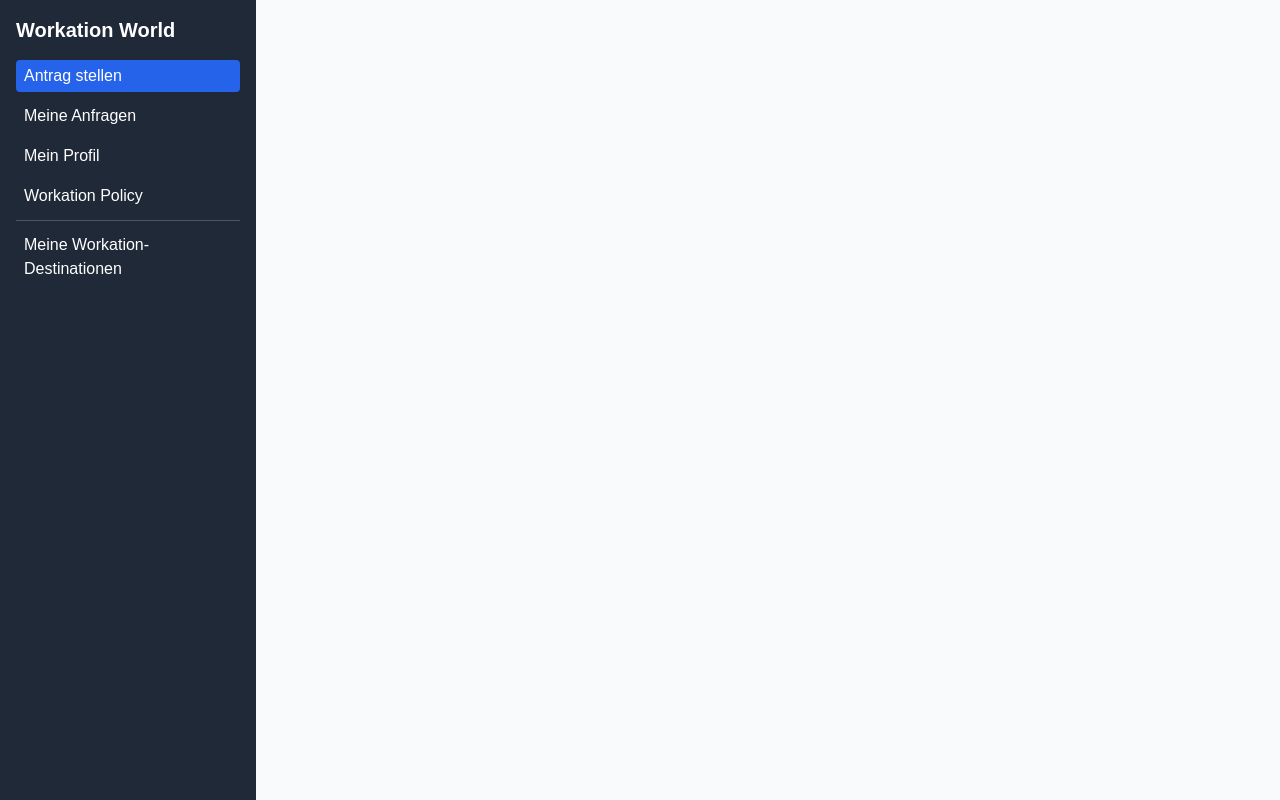
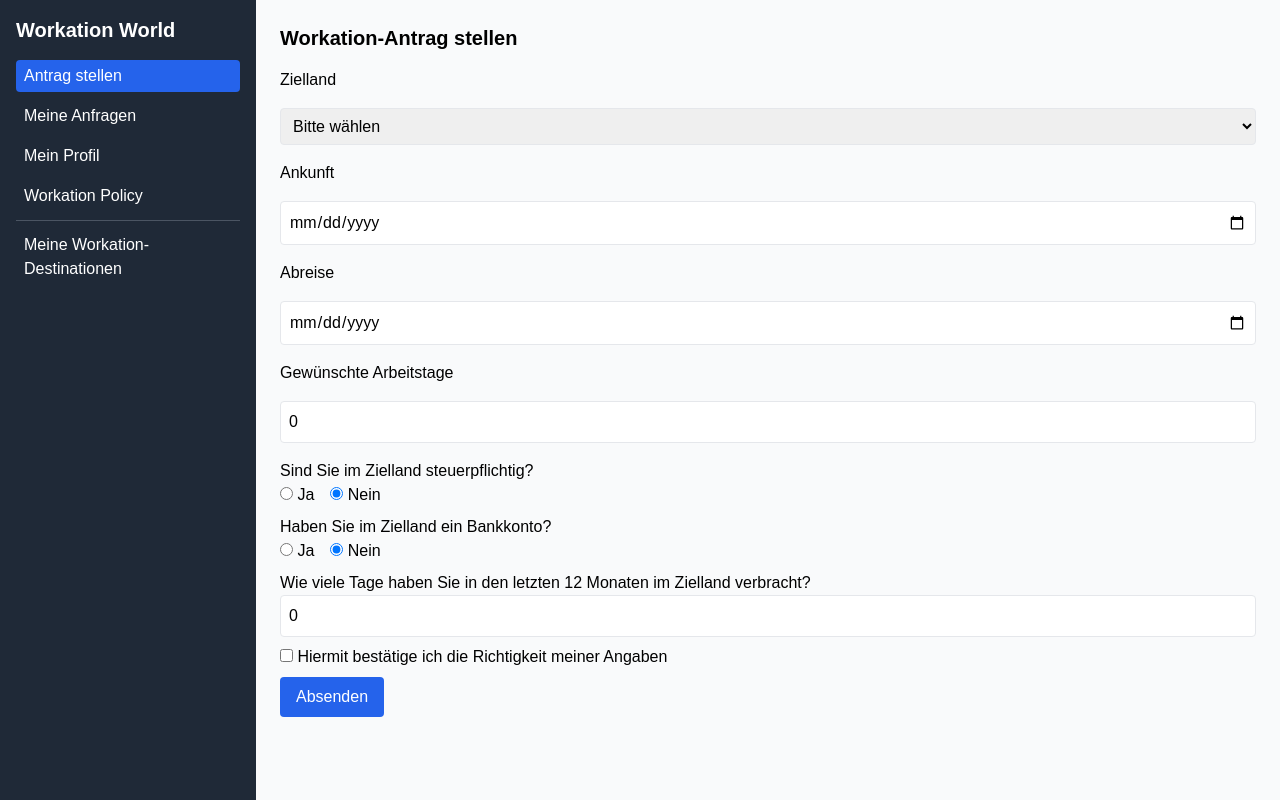
Before and after one commit to WorkationTobias/workation-prototype, a Next.js app: page / in a window 1280 px wide. Built offline with nearby package versions, Linux system fonts and the light colour scheme.

Commit message:
Update index.js

```diff
--- a/pages/index.js
+++ b/pages/index.js
@@ -63,6 +63,185 @@ export default function Home() {
       </aside>
 
       <main className="flex-1 overflow-y-auto p-6 bg-gray-50">
+        {activeTab === "antrag" && (
+          <div className="space-y-4">
+            <h2 className="text-xl font-bold">Workation-Antrag stellen</h2>
+            <label className="block font-medium">Zielland</label>
+            <select className="w-full p-2 border rounded" value={form.land} onChange={(e) => setForm({ ...form, land: e.target.value })}>
+              <option value="">Bitte wählen</option>
+              {[
+                "Kroatien", "Spanien", "Italien", "Griechenland", "Portugal",
+                "Frankreich", "Thailand", "Indonesien", "Mexiko", "Zypern"
+              ].map((land, i) => <option key={i} value={land}>{land}</option>)}
+            </select>
+            <label className="block font-medium">Ankunft</label>
+            <input type="date" className="w-full p-2 border rounded" value={form.start} onChange={(e) => setForm({ ...form, start: e.target.value })} />
+            <label className="block font-medium">Abreise</label>
+            <input type="date" className="w-full p-2 border rounded" value={form.ende} onChange={(e) => setForm({ ...form, ende: e.target.value })} />
+            <label className="block font-medium">Gewünschte Arbeitstage</label>
+            <input type="number" className="w-full p-2 border rounded" value={form.arbeitstage} onChange={(e) => setForm({ ...form, arbeitstage: e.target.value })} />
+            <div className="space-y-2">
+              <div>
+                <label className="block">Sind Sie im Zielland steuerpflichtig?</label>
+                <label><input type="radio" name="steuer" checked={form.steuerpflicht} onChange={() => setForm({ ...form, steuerpflicht: true })} /> Ja</label>
+                <label className="ml-4"><input type="radio" name="steuer" checked={!form.steuerpflicht} onChange={() => setForm({ ...form, steuerpflicht: false })} /> Nein</label>
+              </div>
+              <div>
+                <label className="block">Haben Sie im Zielland ein Bankkonto?</label>
+                <label><input type="radio" name="bank" checked={form.bankkonto} onChange={() => setForm({ ...form, bankkonto: true })} /> Ja</label>
+                <label className="ml-4"><input type="radio" name="bank" checked={!form.bankkonto} onChange={() => setForm({ ...form, bankkonto: false })} /> Nein</label>
+              </div>
+              <div>
+                <label>Wie viele Tage haben Sie in den letzten 12 Monaten im Zielland verbracht?</label>
+                <input type="number" className="w-full p-2 border rounded" value={form.tageVorher} onChange={(e) => setForm({ ...form, tageVorher: e.target.value })} />
+              </div>
+              <div>
+                <label><input type="checkbox" checked={form.bestaetigung} onChange={(e) => setForm({ ...form, bestaetigung: e.target.checked })} /> Hiermit bestätige ich die Richtigkeit meiner Angaben</label>
+              </div>
+              <button className="bg-blue-600 text-white px-4 py-2 rounded" onClick={() => setSubmitted(true)}>Absenden</button>
+            </div>
+          </div>
+        )}
+
+        {activeTab === "meine-anfragen" && (
+          <div>
+            <h2 className="text-xl font-bold mb-4">Meine Workation-Anfragen</h2>
+            <table className="min-w-full bg-white shadow rounded">
+              <thead>
+                <tr className="bg-gray-200 text-left">
+                  <th className="p-2">Startland</th>
+                  <th className="p-2">Zielland</th>
+                  <th className="p-2">Startdatum</th>
+                  <th className="p-2">Enddatum</th>
+                  <th className="p-2">Arbeitstage</th>
+                  <th className="p-2">Risikobewertung</th>
+                  <th className="p-2">Genehmigung</th>
+                  <th className="p-2">Buchungscode</th>
+                  <th className="p-2">Dokumente</th>
+                </tr>
+              </thead>
+              <tbody>
+                {anfragen.map((a, i) => (
+                  <tr key={i} className="border-t">
+                    <td className="p-2">Deutschland</td>
+                    <td className="p-2">{a.land}</td>
+                    <td className="p-2">{a.start}</td>
+                    <td className="p-2">{a.ende}</td>
+                    <td className="p-2">{a.arbeitstage}</td>
+                    <td className="p-2 text-blue-600 underline cursor-pointer">{a.risikobewertung}</td>
+                    <td className="p-2 text-yellow-600">{a.genehmigung}</td>
+                    <td className="p-2">{a.buchungscode}</td>
+                    <td className="p-2 text-blue-600 underline cursor-pointer">{a.dokumente}</td>
+                  </tr>
+                ))}
+              </tbody>
+            </table>
+          </div>
+        )}
+
+        {activeTab === "mein-profil" && (
+          <div>
+            <h2 className="text-xl font-bold mb-4">Mein Profil</h2>
+            <div className="grid grid-cols-1 md:grid-cols-2 gap-6">
+              <div>
+                <h3 className="font-semibold">Persönliche Daten</h3>
+                {[
+                  "Vor- und Nachname",
+                  "Staatsangehörigkeit",
+                  "Zweite Staatsangehörigkeit",
+                  "Geschlecht",
+                  "Geburtsdatum",
+                  "Geburtsort"
+                ].map((label, i) => (
+                  <div key={i} className="mb-2">
+                    <label className="block text-gray-600 text-sm">{label}</label>
+                    <input className="w-full p-2 border rounded" />
+                  </div>
+                ))}
+              </div>
+              <div>
+                <h3 className="font-semibold">Wohnadresse</h3>
+                {[
+                  "Straße und Hausnummer",
+                  "Postleitzahl",
+                  "Stadt",
+                  "Land"
+                ].map((label, i) => (
+                  <div key={i} className="mb-2">
+                    <label className="block text-gray-600 text-sm">{label}</label>
+                    <input className="w-full p-2 border rounded" />
+                  </div>
+                ))}
+              </div>
+              <div>
+                <h3 className="font-semibold">Offizielle Informationen</h3>
+                {[
+                  "Land der Lohnabrechnung",
+                  "Krankenversicherung",
+                  "Öffentliche Krankenversicherung",
+                  "Sozialversicherungsnummer"
+                ].map((label, i) => (
+                  <div key={i} className="mb-2">
+                    <label className="block text-gray-600 text-sm">{label}</label>
+                    <input className="w-full p-2 border rounded" />
+                  </div>
+                ))}
+              </div>
+              <div>
+                <h3 className="font-semibold">Jobinformationen</h3>
+                {[
+                  "Berufsbezeichnung",
+                  "Abteilung",
+                  "Eintrittsdatum",
+                  "E-Mail-Adresse der Führungskraft",
+                  "Bietet lokale Dienste an",
+                  "Vollmacht",
+                  "Oberes Management / Vertrieb / Beschaffung"
+                ].map((label, i) => (
+                  <div key={i} className="mb-2">
+                    <label className="block text-gray-600 text-sm">{label}</label>
+                    <input className="w-full p-2 border rounded" />
+                  </div>
+                ))}
+              </div>
+            </div>
+          </div>
+        )}
+
+        {activeTab === "policy" && (
+          <div>
+            <h2 className="text-xl font-bold mb-4">Workation Policy</h2>
+            <div className="bg-white p-4 shadow rounded mb-4">
+              <h3 className="font-semibold">Workation-Richtlinie</h3>
+              <p className="mt-2 text-sm">Maximale Anzahl an Tagen: Ihre Unternehmensrichtlinie besagt, dass Sie bis zu 183 Arbeitstage im Ausland pro Kalenderjahr arbeiten können.</p>
+              <p className="mt-2 text-sm">Reiseländer: Sie können Reisen zu jedem enthaltenen Ziel anfordern. Für die ausgeschlossenen Ziele sind Reiseanfragen deaktiviert.</p>
+              <div className="flex gap-2 mt-2">
+                <span className="bg-blue-100 text-blue-700 px-2 py-1 rounded">Aruba</span>
+                <span className="bg-red-100 text-red-700 px-2 py-1 rounded">Afghanistan</span>
+                <span className="bg-red-100 text-red-700 px-2 py-1 rounded">Angola</span>
+                <span className="text-blue-600 underline cursor-pointer">+208 weitere</span>
+              </div>
+              <p className="text-xs mt-2 text-gray-500">Die in Rot hervorgehobenen Länder gehören zur Liste der nicht empfohlenen Länder.</p>
+            </div>
+            <div className="grid grid-cols-1 md:grid-cols-3 gap-4">
+              {[
+                { titel: "Allgemeine Betriebsvereinbarung", name: "WorkFlex – Terms & Conditions.pdf" },
+                { titel: "Datenschutz im Ausland", name: "Data privacy and security.pdf" },
+                { titel: "Krankenversicherung", name: "Insurance policy.pdf" }
+              ].map((doc, i) => (
+                <div key={i} className="bg-white p-4 shadow rounded">
+                  <h4 className="font-semibold mb-2">{doc.titel}</h4>
+                  <div className="flex justify-between items-center">
+                    <span>{doc.name}</span>
+                    <button className="text-blue-600 underline text-sm">Download</button>
+                  </div>
+                  <p className="text-xs mt-1 text-gray-500">Akzeptiert am 19.06.2024</p>
+                </div>
+              ))}
+            </div>
+          </div>
+        )}
+
         {activeTab === "destinationen" && (
           <div>
             <h2 className="text-xl font-bold mb-4">Meine Workation-Destinationen</h2>
```
